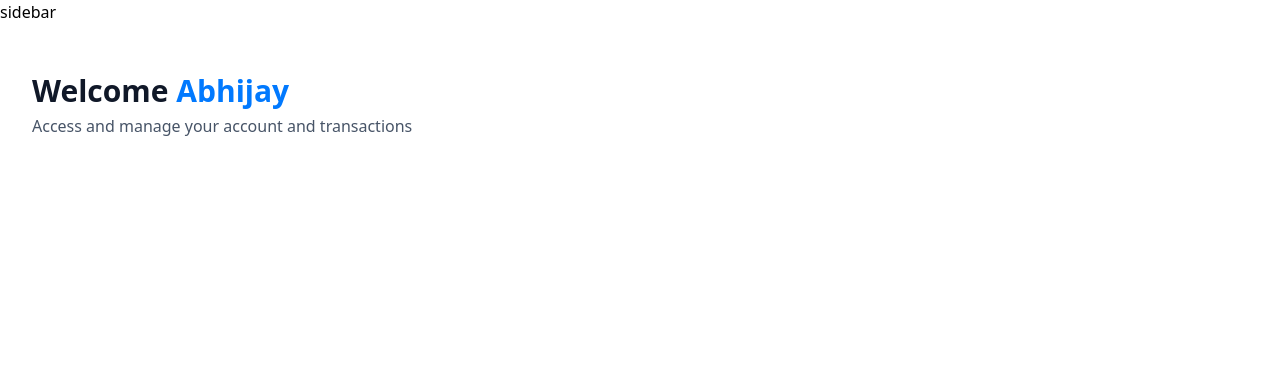
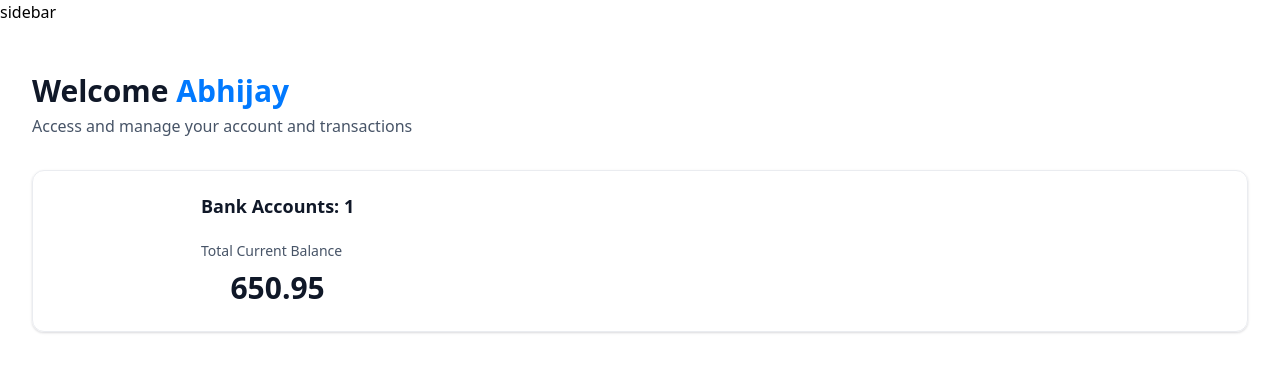
Before and after one commit to abhijaykheechee/banking-app, a Next.js app: page / in a window 1280 px wide. Shown: the top 372 px of the page. Built offline with nearby package versions, Linux system fonts and the light colour scheme.

Commit message:
remove button.tsx, add TotalBalanceBox component

```diff
--- a/app/(root)/page.tsx
+++ b/app/(root)/page.tsx
@@ -1,4 +1,5 @@
 import HeaderBox from "@/components/ui/HeaderBox";
+import TotalBalanceBox from "@/components/ui/TotalBalanceBox";
 
 const Home = () => {
   const loggedIn = { firstName: "Abhijay" };
@@ -12,6 +13,11 @@ const Home = () => {
             user={loggedIn?.firstName || "Guest"}
             subtext="Access and manage your account and transactions"
           />
+          <TotalBalanceBox
+            accounts={[]}
+            totalBanks={1}
+            totalCurrentBalance={650.95}
+          />
         </header>
       </div>
     </section>
--- /dev/null
+++ b/components/ui/TotalBalanceBox.tsx
@@ -0,0 +1,21 @@
+const TotalBalanceBox = ({
+  accounts = [],
+  totalBanks,
+  totalCurrentBalance,
+}: TotalBalanceBoxProps) => {
+  return (
+    <section className="total-balance">
+      <div className="total-balance-chart">{/* {DoughnutChart} */}</div>
+      <div className="flex flex-col gap-6">
+        <h2 className="header-2">Bank Accounts: {totalBanks}</h2>
+        <div className="flex flex-col gap-2">
+          <p className="total-balance-label">Total Current Balance</p>
+          <p className="total-balance-amount flex-center gap-2">
+            {totalCurrentBalance}
+          </p>
+        </div>
+      </div>
+    </section>
+  );
+};
+export default TotalBalanceBox;
--- a/components/ui/button.tsx
+++ /dev/null
@@ -1,57 +0,0 @@
-import * as React from "react"
-import { Slot } from "@radix-ui/react-slot"
-import { cva, type VariantProps } from "class-variance-authority"
-
-import { cn } from "@/lib/utils"
-
-const buttonVariants = cva(
-  "inline-flex items-center justify-center whitespace-nowrap rounded-md text-sm font-medium transition-colors focus-visible:outline-none focus-visible:ring-1 focus-visible:ring-ring disabled:pointer-events-none disabled:opacity-50",
-  {
-    variants: {
-      variant: {
-        default:
-          "bg-primary text-primary-foreground shadow hover:bg-primary/90",
-        destructive:
-          "bg-destructive text-destructive-foreground shadow-sm hover:bg-destructive/90",
-        outline:
-          "border border-input bg-background shadow-sm hover:bg-accent hover:text-accent-foreground",
-        secondary:
-          "bg-secondary text-secondary-foreground shadow-sm hover:bg-secondary/80",
-        ghost: "hover:bg-accent hover:text-accent-foreground",
-        link: "text-primary underline-offset-4 hover:underline",
-      },
-      size: {
-        default: "h-9 px-4 py-2",
-        sm: "h-8 rounded-md px-3 text-xs",
-        lg: "h-10 rounded-md px-8",
-        icon: "h-9 w-9",
-      },
-    },
-    defaultVariants: {
-      variant: "default",
-      size: "default",
-    },
-  }
-)
-
-export interface ButtonProps
-  extends React.ButtonHTMLAttributes<HTMLButtonElement>,
-    VariantProps<typeof buttonVariants> {
-  asChild?: boolean
-}
-
-const Button = React.forwardRef<HTMLButtonElement, ButtonProps>(
-  ({ className, variant, size, asChild = false, ...props }, ref) => {
-    const Comp = asChild ? Slot : "button"
-    return (
-      <Comp
-        className={cn(buttonVariants({ variant, size, className }))}
-        ref={ref}
-        {...props}
-      />
-    )
-  }
-)
-Button.displayName = "Button"
-
-export { Button, buttonVariants }
--- a/package.json
+++ b/package.json
@@ -11,6 +11,7 @@
   "dependencies": {
     "@radix-ui/react-icons": "^1.3.0",
     "@radix-ui/react-slot": "^1.1.0",
+    "banking-app": "file:",
     "class-variance-authority": "^0.7.0",
     "clsx": "^2.1.1",
     "lucide-react": "^0.438.0",
--- a/types/index.d.ts
+++ b/types/index.d.ts
@@ -202,7 +202,7 @@ declare interface BankTabItemProps {
   appwriteItemId?: string;
 }
 
-declare interface TotlaBalanceBoxProps {
+declare interface TotalBalanceBoxProps {
   accounts: Account[];
   totalBanks: number;
   totalCurrentBalance: number;
```
Also changed, not shown: 1 other file (tests, documents, lock files or other folders).
